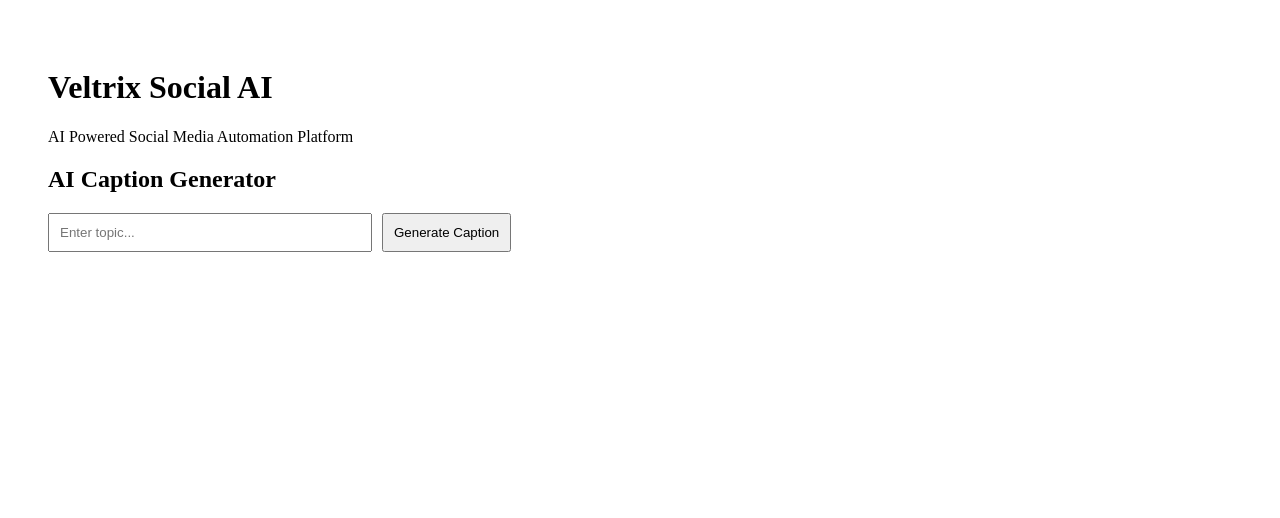
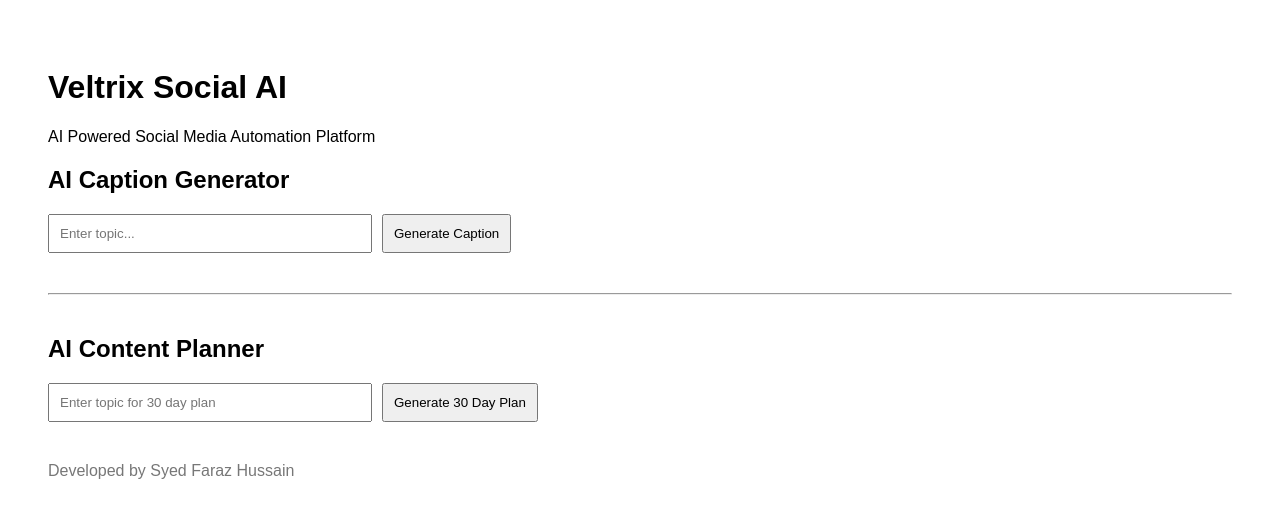
Before and after one commit to syedfaraz0099-sketch/veltrix-social-ai, a Next.js app in the folder frontend/: page / in a window 1280 px wide. Shown: the top 518 px of the page. Built offline with nearby package versions, Linux system fonts and the light colour scheme.

Commit message:
Update page.tsx

```diff
--- a/frontend/app/page.tsx
+++ b/frontend/app/page.tsx
@@ -1,12 +1,19 @@
 "use client"
+
 import { useState } from "react"
 
 export default function Home() {
+
   const [topic, setTopic] = useState("")
   const [caption, setCaption] = useState("")
   const [loading, setLoading] = useState(false)
 
+  const [plannerTopic, setPlannerTopic] = useState("")
+  const [plan, setPlan] = useState("")
+  const [plannerLoading, setPlannerLoading] = useState(false)
+
   const generateCaption = async () => {
+
     setLoading(true)
 
     const res = await fetch("/api/caption", {
@@ -21,12 +28,35 @@
 
     setCaption(data.caption)
     setLoading(false)
+
+  }
+
+  const generatePlan = async () => {
+
+    setPlannerLoading(true)
+
+    const res = await fetch("/api/content-plan", {
+      method: "POST",
+      headers: {
+        "Content-Type": "application/json"
+      },
+      body: JSON.stringify({ topic: plannerTopic })
+    })
+
+    const data = await res.json()
+
+    setPlan(data.plan)
+    setPlannerLoading(false)
+
   }
 
   return (
-    <main style={{ padding: "40px" }}>
+
+    <main style={{ padding: "40px", fontFamily: "Arial" }}>
+
       <h1>Veltrix Social AI</h1>
       <p>AI Powered Social Media Automation Platform</p>
+
 
       <h2>AI Caption Generator</h2>
 
@@ -52,6 +82,44 @@
           <p>{caption}</p>
         </div>
       )}
+
+
+      <hr style={{ margin: "40px 0" }} />
+
+
+      <h2>AI Content Planner</h2>
+
+      <input
+        placeholder="Enter topic for 30 day plan"
+        value={plannerTopic}
+        onChange={(e) => setPlannerTopic(e.target.value)}
+        style={{ padding: "10px", width: "300px" }}
+      />
+
+      <button
+        onClick={generatePlan}
+        style={{ padding: "10px", marginLeft: "10px" }}
+      >
+        Generate 30 Day Plan
+      </button>
+
+      {plannerLoading && <p>Generating content plan...</p>}
+
+      {plan && (
+        <div style={{ marginTop: "20px" }}>
+          <h3>30 Day Content Plan</h3>
+          <pre style={{ whiteSpace: "pre-wrap" }}>
+            {plan}
+          </pre>
+        </div>
+      )}
+
+      <p style={{ marginTop: "40px", color: "#777" }}>
+        Developed by Syed Faraz Hussain
+      </p>
+
     </main>
+
   )
+
 }
```
